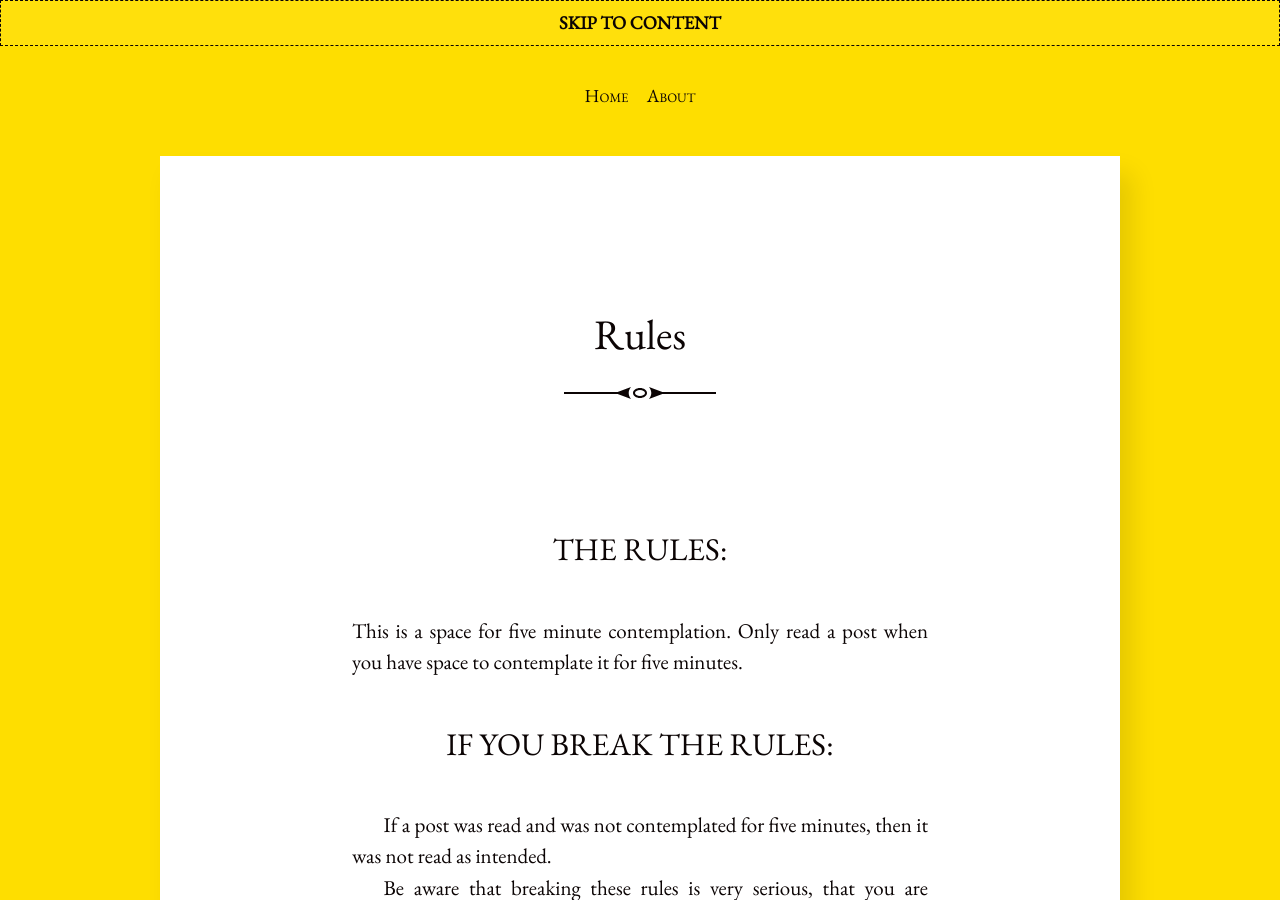
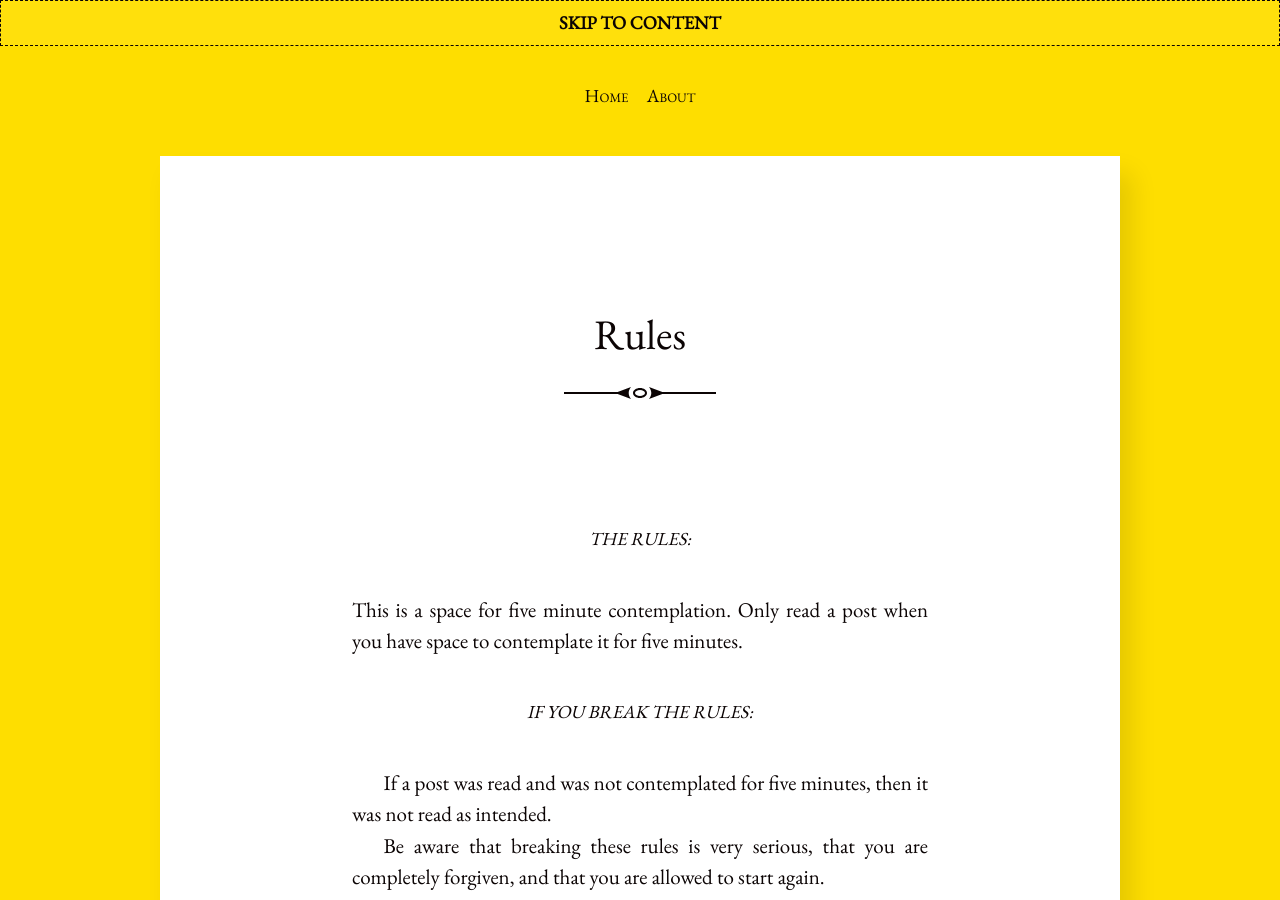
Before and after one commit to zenna/canyoupleaseappreciatethis, a Jekyll site: the page built from rules.md, in a window 1280 px wide and 900 px high. Built offline with Jekyll 4.4.1, drawn with Linux system fonts in a browser that asks for light colours.

```diff
--- a/rules.md
+++ b/rules.md
@@ -5,11 +5,11 @@ title: Rules
 
 
 
-<h3>THE RULES:</h3>
+<h6>THE RULES:</h6>
 
 This is a space for five minute contemplation. Only read a post when you have space to contemplate it for five minutes.
 
-<h3>IF YOU BREAK THE RULES:</h3>
+<h6>IF YOU BREAK THE RULES:</h6>
 
 If a post was read and was not contemplated for five minutes, then it was not read as intended.
 
@@ -17,6 +17,6 @@ Be aware that breaking these rules is very serious, that you are completely forg
 
 You are allowed to start again even if you did not break the rules.  Starting again is both encouraged and discouraged, so it's up to you.
 
-<h3>IF YOU WANT SOMETHING APPRECIATED HERE:</h3>
+<h6>IF YOU WANT SOMETHING APPRECIATED HERE:</h6>
 
 You know how to reach me.
```
